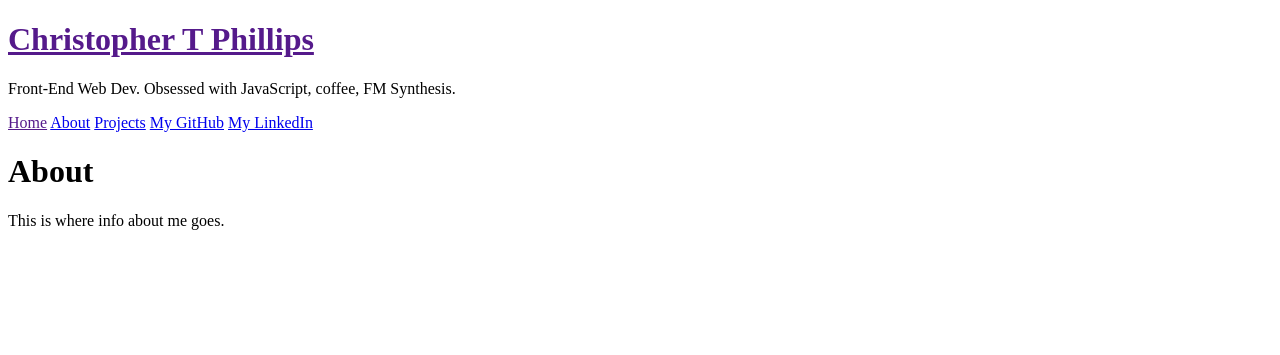
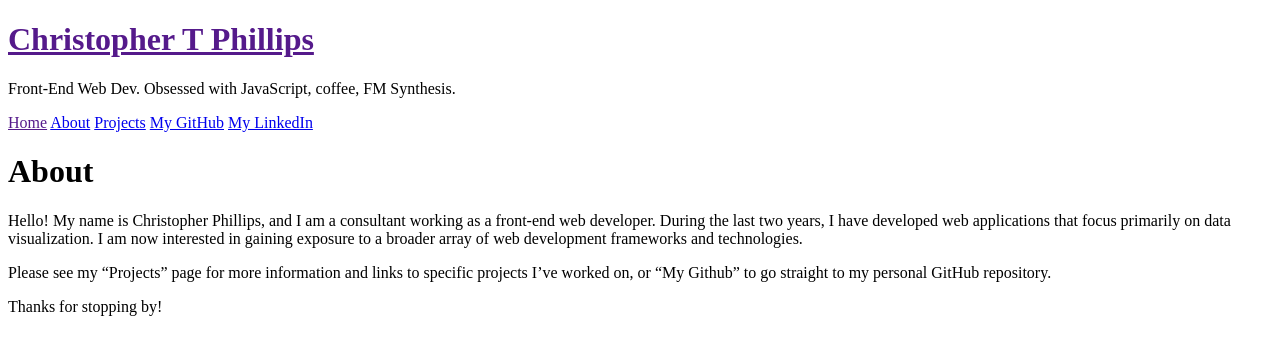
Before and after one commit to christophertphillips/christophertphillips.github.io, a Jekyll site: the page built from about.md, in a window 1280 px wide. Shown: the top 355 px of the page. Built offline with Jekyll 4.4.1, drawn with Linux system fonts in a browser that asks for light colours.

Commit message:
Fill out about.md

```diff
--- a/about.md
+++ b/about.md
@@ -3,4 +3,8 @@ layout: page
 title: About
 ---
 
-This is where info about me goes.
+Hello! My name is Christopher Phillips, and I am a consultant working as a front-end web developer. During the last two years, I have developed web applications that focus primarily on data visualization. I am now interested in gaining exposure to a broader array of web development frameworks and technologies.
+
+Please see my "Projects" page for more information and links to specific projects I've worked on, or "My Github" to go straight to my personal GitHub repository.
+
+Thanks for stopping by!
```
